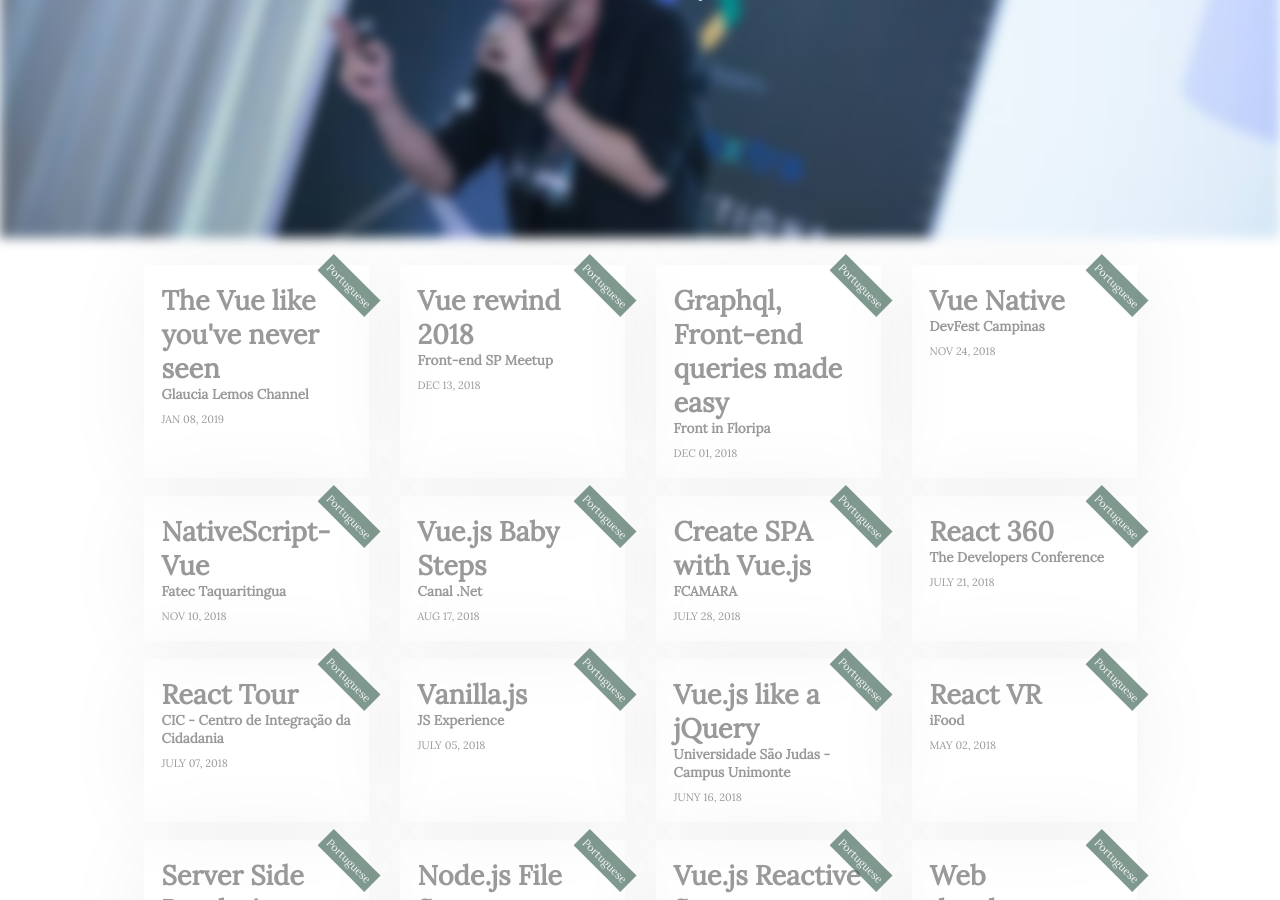
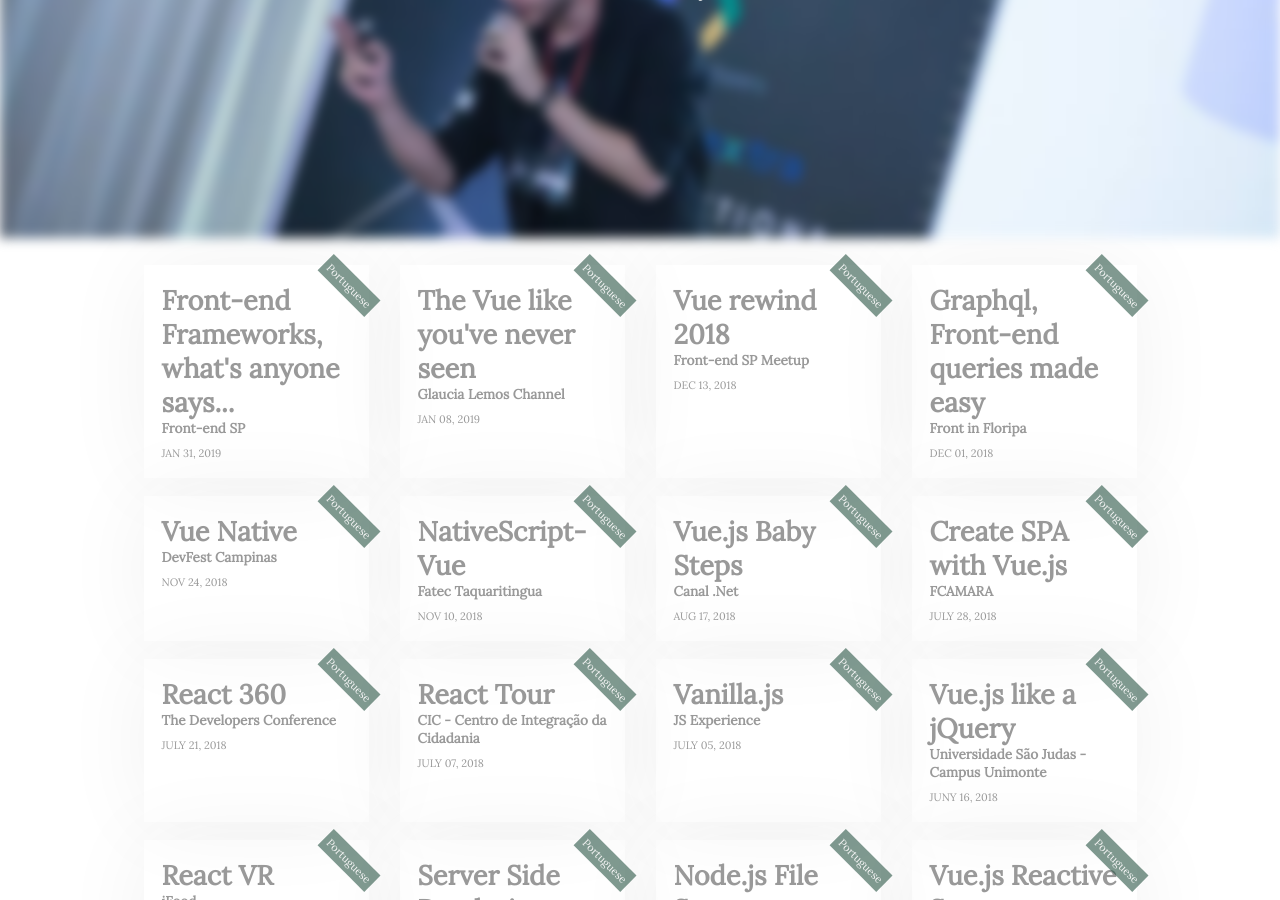
Before and after one commit to Halfeld/website, a Jekyll site: the page built from talks.html, in a window 1280 px wide and 900 px high, scrolled down 392 px. Built offline with Jekyll 4.4.1, drawn with Linux system fonts in a browser that asks for light colours; comment, search, counter and statistics services are not loaded.

Commit message:
Update Talks

```diff
--- a/_data/talks.yml
+++ b/_data/talks.yml
@@ -1,3 +1,14 @@
+- title: Front-end Frameworks, what's anyone says...
+  date: Jan 31, 2019
+  slides: https://speakerdeck.com/igorhalfeld/front-end-frameworks-whats-anyone-says-dot-dot-dot
+  source_code: https://speakerdeck.com/igorhalfeld/front-end-frameworks-whats-anyone-says-dot-dot-dot
+  lang: Portuguese
+  from:
+    # place: BRQ
+    # link: http://www.brq.com/
+    place: Front-end SP
+    link: https://www.meetup.com/Frontend-Dev-SP-Meetup/events/258170175/
+
 - title: The Vue like you've never seen
   date: Jan 08, 2019
   slides: https://speakerdeck.com/igorhalfeld/the-vue-like-youve-never-seen
```
